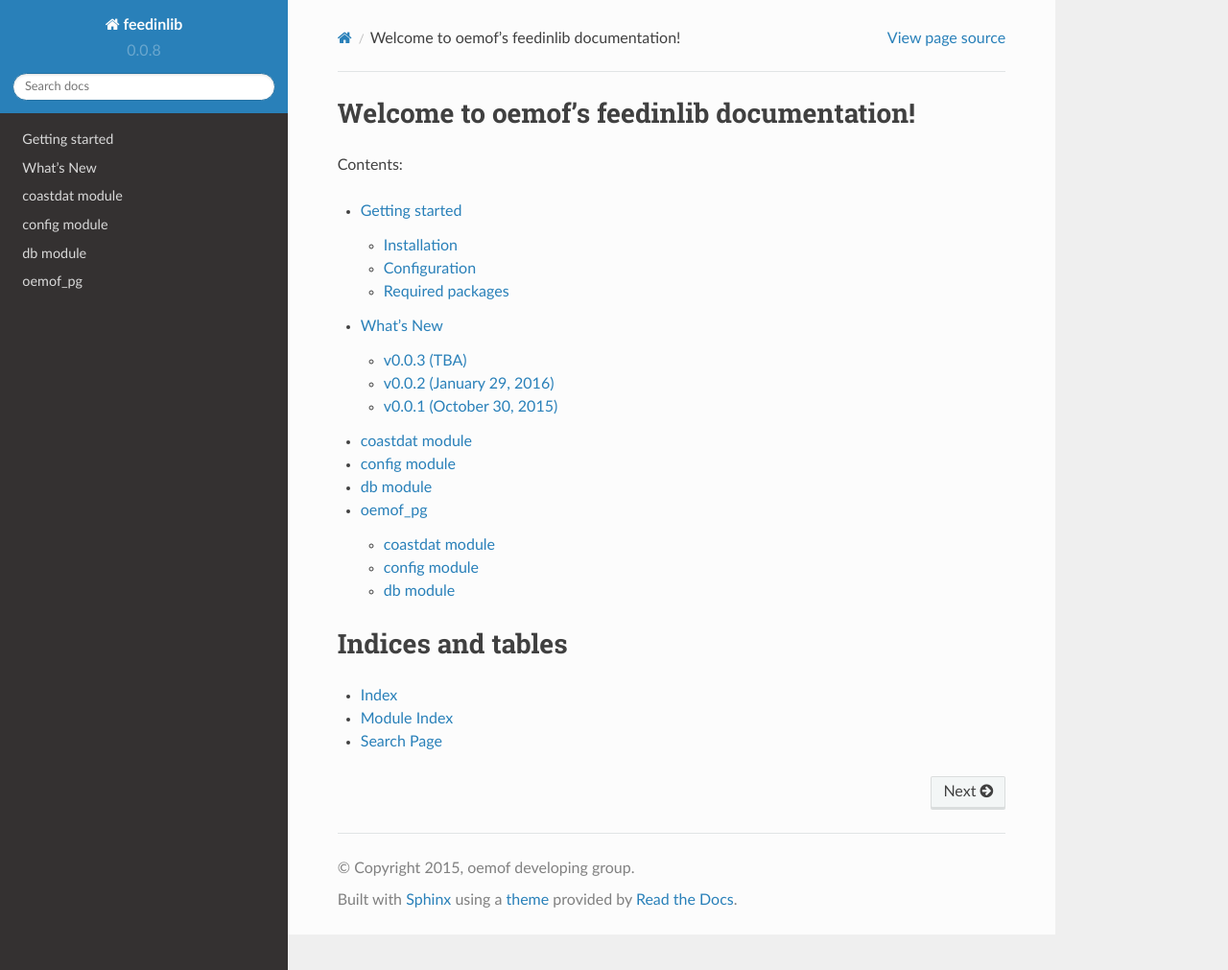
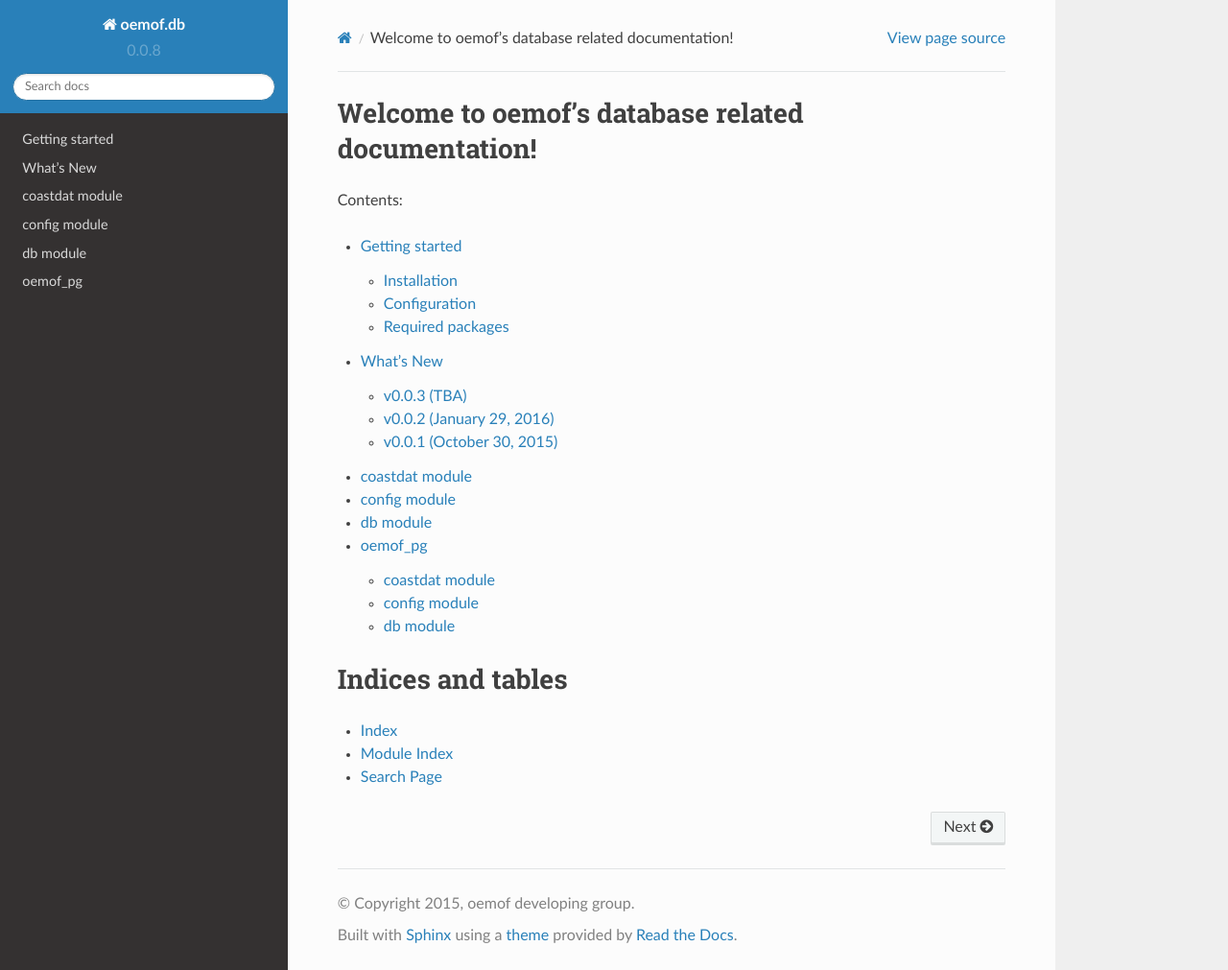
Before and after one commit to oemof/oemof-db, a Sphinx documentation site: the page built from doc/index.rst, in a window 1280 px wide and 1011 px high. Shown: the whole window at 96% size. Built offline with Sphinx 7.4.7 and the Read the Docs theme 2.0.0, drawn with Linux system fonts in a browser that asks for light colours; formulas are drawn with MathJax 3; pages that are not in the unit, such as notebooks, are missing from menus.

Commit message:
Replace occurrences of `feedinlib` with `oemof.db`

```diff
--- a/doc/conf.py
+++ b/doc/conf.py
@@ -51,7 +51,7 @@ source_suffix = '.rst'
 master_doc = 'index'
 
 # General information about the project.
-project = u'feedinlib'
+project = u'oemof.db'
 copyright = u'2015, oemof developing group'
 author = u'Uwe Krien, oemof developing group'
 
@@ -189,7 +189,7 @@ html_static_path = ['_static']
 #html_file_suffix = None
 
 # Output file base name for HTML help builder.
-htmlhelp_basename = 'feedinlib_doc'
+htmlhelp_basename = 'oemof.db_doc'
 
 
 # -- Options for LaTeX output ---------------------------------------------
@@ -209,7 +209,7 @@ latex_elements = {
 # (source start file, target name, title,
 #  author, documentclass [howto, manual, or own class]).
 latex_documents = [
-  ('index', 'feedinlib.tex', u'feedinlib Documentation',
+  ('index', 'oemof.db.tex', u'oemof.db Documentation',
    u'Uwe Krien, oemof developing group', 'manual'),
 ]
 
@@ -239,7 +239,7 @@ latex_documents = [
 # One entry per manual page. List of tuples
 # (source start file, name, description, authors, manual section).
 man_pages = [
-    ('index', 'feedinlib', u'feedinlibf Documentation',
+    ('index', 'oemof.db', u'oemof.db Documentation',
      [u'Uwe Krien, oemof developing group'], 1)
 ]
 
@@ -253,8 +253,8 @@ man_pages = [
 # (source start file, target name, title, author,
 #  dir menu entry, description, category)
 texinfo_documents = [
-  ('index', 'feedinlib', u'feedinlib Documentation',
-   u'Uwe Krien', 'feedinlib', 'Calculate time series of wind and pv power plants from weather data.',
+  ('index', 'oemof.db', u'oemof.db Documentation',
+   u'Uwe Krien', 'oemof.db', 'Database related functionality of the open energy modelling framework, split out into a separate package.',
    'Miscellaneous'),
 ]
 
@@ -274,7 +274,7 @@ texinfo_documents = [
 # -- Options for Epub output ----------------------------------------------
 
 # Bibliographic Dublin Core info.
-epub_title = u'feedinlib'
+epub_title = u'oemof.db'
 epub_author = u'Uwe Krien, oemof developing group'
 epub_publisher = u'oemof developing group'
 epub_copyright = u'2015, oemof developing group'
--- a/doc/index.rst
+++ b/doc/index.rst
@@ -1,5 +1,5 @@
-Welcome to oemof's feedinlib documentation!
-===========================================
+Welcome to oemof's database related documentation!
+==================================================
 
 Contents:
 
```
